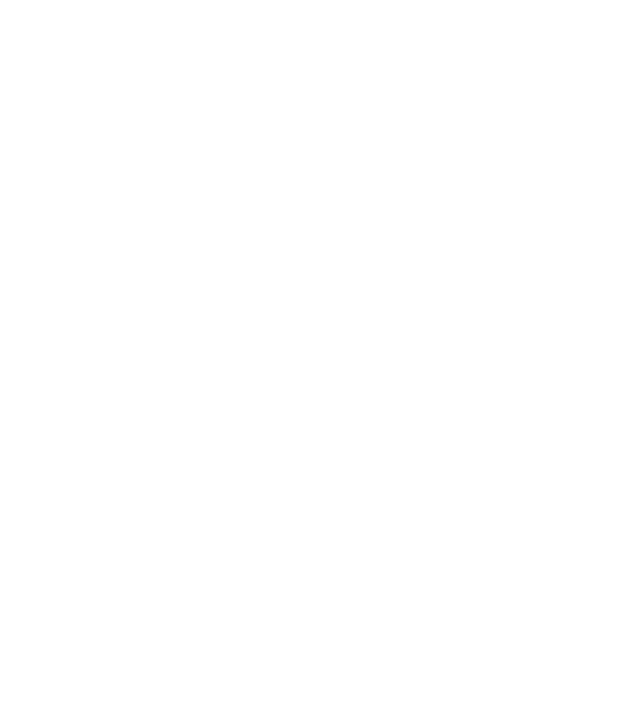
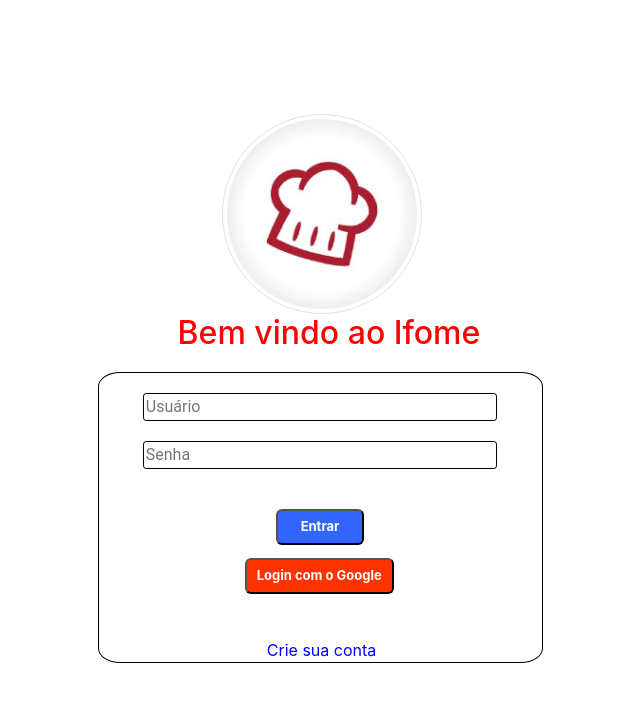
Before and after one commit to App-FoodRecipes/Front-end, a React (Create React App) app: page /register in a window 1280 px wide. Shown: the top 702 px of the page, without its empty margins (320-960 px from the left). Built offline with nearby package versions, Linux system fonts and the light colour scheme.

Commit message:
Adicionando pagina de registro

```diff
--- /dev/null
+++ b/src/pages/Cadastro/index.js
@@ -0,0 +1,41 @@
+import React from 'react';
+import './styles.css'
+
+import Image from 'react-bootstrap/Image'
+
+import ifomeLogo from '../../assets/ifome.jpg'
+
+
+const Register = () => {
+    const handleSubmit = (value) => {
+        console.log("TESTE");
+    }
+    return(
+<div className="container">
+    <div className="row justify-content-center">
+        <div className="col-xl-5 col-lg-3 col-md-4" style={{marginTop : '10%'}} >
+            <div className="logoprincipal">
+            <Image src={ifomeLogo} height="200px" width="200px" alt="logo Ifome" roundedCircle thumbnail/>
+            </div>
+            <div>
+                <h2>Bem vindo ao Ifome</h2>
+            </div>
+            <form initialvalues={{}} onSubmit={handleSubmit}>
+            <input id="name" placeholder="Usuário"/>
+            <input id="senha" type="password" placeholder="Senha"/>
+            <div>
+            <button className="buttonentrar" type="submit"> Entrar </button>
+            <br/>
+            <button className="buttongoogle" type="submit"> Login com o Google </button>
+            </div>
+            <div style={{marginTop : '10%'}}>
+            <a href="/register">Crie sua conta</a>
+            </div>
+            </form>
+        </div>
+    </div>
+</div>
+    );
+}
+
+export default Register;
--- /dev/null
+++ b/src/pages/Cadastro/styles.css
@@ -0,0 +1,62 @@
+h2{
+    margin-left: 18%;
+    color: red;
+}
+
+.logoprincipal{
+    margin-left: 28%;
+}
+
+input {
+    margin-top: 20px;
+    margin-left: 10%;
+    font-family: 'Roboto', sans-serif;
+    color: #333;
+    font-size: 1.0rem;
+    border-radius: 0.2rem;
+    background-color: rgb(255, 255, 255);
+    border: solid 0.5px black;
+    width: 80%;
+
+}
+
+.buttonentrar {
+    border-radius:6px;
+    display:inline-block;
+    background-color: #3366ff;
+    font-weight:bold;
+    font-size:13px;
+    padding:6px 10px;
+    text-decoration:none;
+    margin-left: 40%;
+    margin-top: 40px;
+    color: white;
+    width: 20%;
+    text-align: center;
+}
+
+.buttongoogle {
+    border-radius:6px;
+    display:inline-block;
+    background-color:  #ff3300;
+    font-weight:bold;
+    font-size:13px;
+    padding:6px 10px;
+    text-decoration:none;
+    margin-left: 33%;
+    color: white;
+    margin-top: 3%;
+    text-align: center;
+}
+
+
+a {
+    margin-left: 38%;
+    color:  #0000ff;
+}
+
+form {
+    border: black 1px solid;
+    margin-top: 20px;
+    border-radius: 5%;
+}
--- a/src/routes.js
+++ b/src/routes.js
@@ -4,12 +4,14 @@
 import { BrowserRouter, Switch, Route} from 'react-router-dom'
 
 import Logon from './pages/Logon'
+import Register from './pages/Cadastro'
 
 function Routes(){
  return (
      <BrowserRouter>
      <Switch>
-         <Route path="/login" component={Logon}/>
+         <Route exact path="/login"  component={Logon}/>
+         <Route exact path="/register" component={Register}/>
      </Switch>
      </BrowserRouter>
  )
```
